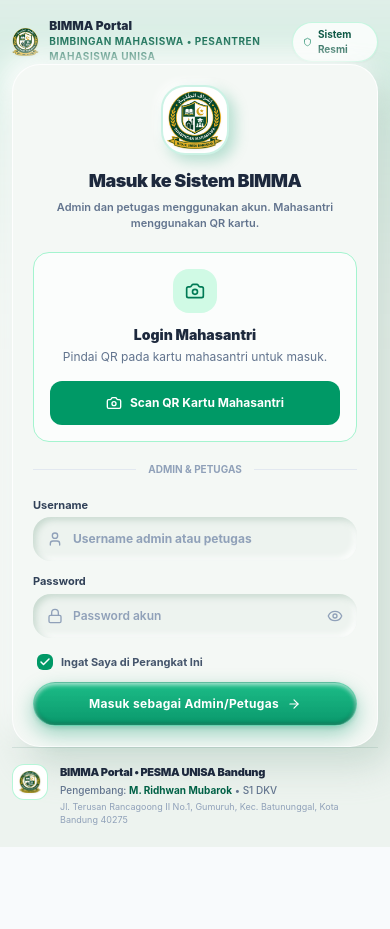
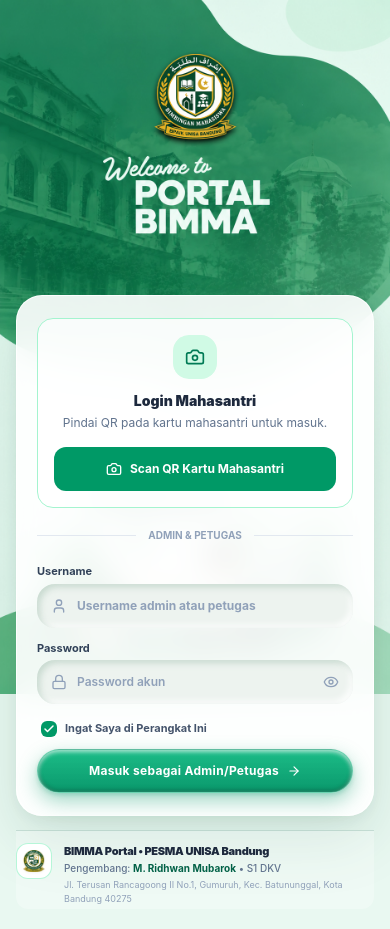
Before and after one commit to ridhwanmbrk-prog/BIMMAPortal, a React (Vite) app: page / in a window 390 px wide. Before the commit the page ends 847 px from the top, so only its background shows below. Built offline with nearby package versions, Linux system fonts and the light colour scheme.

Commit message:
Redesign responsive BIMMA login page

```diff
--- a/src/index.css
+++ b/src/index.css
@@ -135,3 +135,130 @@
 .dark ::-webkit-scrollbar-thumb {
   background: rgba(16, 185, 129, 0.4);
 }
+
+
+/* =========================================================
+   BIMMA PORTAL — HALAMAN LOGIN RESPONSIF
+   Background desktop dan mobile berada di public/images.
+   ========================================================= */
+
+.bimma-login-page {
+  box-sizing: border-box;
+  display: grid;
+  grid-template-columns: minmax(0, 1fr) minmax(360px, min(42vw, 540px));
+  grid-template-rows: minmax(0, 1fr) auto;
+  column-gap: clamp(24px, 5vw, 80px);
+  min-height: 100vh;
+  min-height: 100svh;
+  width: 100%;
+  padding: clamp(24px, 4vh, 48px)
+    clamp(24px, 6vw, 96px)
+    24px
+    clamp(24px, 4vw, 64px);
+  background-color: #e9f8f1;
+  background-image: url('/images/LOGIN-BG-BIMMA-desktop.jpg');
+  background-repeat: no-repeat;
+  background-position: center center;
+  background-size: cover;
+  overflow-x: hidden;
+}
+
+.bimma-login-card {
+  grid-column: 2;
+  grid-row: 1;
+  align-self: center;
+  justify-self: stretch;
+  width: 100%;
+  max-width: 540px;
+  margin: 0;
+  padding: clamp(24px, 2.4vw, 36px);
+  box-sizing: border-box;
+  border: 1px solid rgba(255, 255, 255, 0.88);
+  border-radius: 30px;
+  background: rgba(255, 255, 255, 0.91);
+  box-shadow:
+    0 24px 60px rgba(0, 83, 57, 0.13),
+    0 4px 16px rgba(0, 83, 57, 0.06);
+  backdrop-filter: blur(16px);
+  -webkit-backdrop-filter: blur(16px);
+}
+
+.bimma-login-footer {
+  grid-column: 2;
+  grid-row: 2;
+  justify-self: stretch;
+  width: 100%;
+  max-width: 540px;
+  box-sizing: border-box;
+  padding-top: 14px;
+  padding-bottom: 4px;
+  border-top: 1px solid rgba(0, 91, 62, 0.16);
+}
+
+@media (max-width: 767px) {
+  .bimma-login-page {
+    grid-template-columns: minmax(0, 1fr);
+    grid-template-rows: auto auto;
+    justify-items: center;
+    align-content: start;
+    gap: 14px;
+    min-height: 100vh;
+    min-height: 100svh;
+    padding:
+      clamp(260px, 35vh, 380px)
+      16px
+      20px;
+    background-color: #e9f8f1;
+    background-image: url('/images/LOGIN-BG-BIMMA-mobile.jpg');
+    background-position: top center;
+    background-size: 100% auto;
+    background-repeat: no-repeat;
+  }
+
+  .bimma-login-card {
+    grid-column: 1;
+    grid-row: 1;
+    align-self: start;
+    justify-self: center;
+    width: 100%;
+    max-width: 520px;
+    padding: 22px 20px;
+    border-radius: 26px;
+  }
+
+  .bimma-login-footer {
+    grid-column: 1;
+    grid-row: 2;
+    justify-self: center;
+    width: 100%;
+    max-width: 520px;
+    padding-top: 12px;
+    padding-bottom: 4px;
+    background: rgba(255, 255, 255, 0.28);
+    border-radius: 0 0 12px 12px;
+  }
+}
+
+@media (max-width: 380px) {
+  .bimma-login-page {
+    padding-left: 12px;
+    padding-right: 12px;
+  }
+
+  .bimma-login-card {
+    padding: 18px 15px;
+    border-radius: 22px;
+  }
+}
+
+@media (max-height: 650px) and (min-width: 768px) {
+  .bimma-login-page {
+    padding-top: 18px;
+    padding-bottom: 14px;
+  }
+
+  .bimma-login-card {
+    padding-top: 20px;
+    padding-bottom: 20px;
+  }
+}
--- a/src/pages/LoginPage.tsx
+++ b/src/pages/LoginPage.tsx
@@ -6,7 +6,6 @@
   Eye,
   EyeOff,
   ArrowRight,
-  Shield,
   Check,
   Camera,
 } from 'lucide-react';
@@ -193,42 +192,8 @@
   };
 
   return (
-    <div className="min-h-screen bg-[#edf3ef] flex flex-col justify-between items-center p-3 sm:p-6 lg:p-8 font-sans select-none relative overflow-x-hidden">
-      <div className="absolute top-0 left-1/2 -translate-x-1/2 w-[700px] h-[280px] bg-gradient-to-b from-[#10b981]/15 to-transparent blur-3xl pointer-events-none" />
-
-      <header className="w-full max-w-md flex items-center justify-between relative z-10 pt-2 sm:pt-4">
-        <div className="flex items-center gap-2.5">
-          <UnisaLogo size={36} />
-          <div>
-            <h2 className="text-xs sm:text-sm font-black text-slate-800 leading-none">
-              BIMMA Portal
-            </h2>
-            <p className="text-[10px] text-emerald-800 font-bold uppercase tracking-wider mt-0.5">
-              Bimbingan Mahasiswa • Pesantren Mahasiswa UNISA
-            </p>
-          </div>
-        </div>
-
-        <div className="flex items-center gap-1.5 px-2.5 py-1 rounded-full bg-white/80 border border-emerald-200/60 shadow-xs text-[10px] font-bold text-emerald-900">
-          <Shield className="w-3 h-3 text-emerald-700" />
-          <span>Sistem Resmi</span>
-        </div>
-      </header>
-
-      <main className="w-full max-w-md bg-[#f4f8f5] rounded-[28px] sm:rounded-[36px] shadow-[14px_18px_36px_rgba(160,190,175,0.45),-10px_-10px_28px_rgba(255,255,255,0.95)] border border-white/90 p-5 sm:p-7 flex flex-col items-center my-auto relative z-10">
-        <div className="p-1 rounded-[24px] bg-white shadow-[6px_6px_14px_rgba(5,150,105,0.25),-4px_-4px_10px_rgba(255,255,255,0.8)] border-2 border-emerald-500/20 flex items-center justify-center">
-          <UnisaLogo size={56} />
-        </div>
-
-        <div className="text-center mt-3 mb-5">
-          <h1 className="text-lg sm:text-xl font-black tracking-tight text-slate-800">
-            Masuk ke Sistem BIMMA
-          </h1>
-          <p className="text-[11px] sm:text-xs font-semibold text-slate-500 mt-1">
-            Admin dan petugas menggunakan akun. Mahasantri menggunakan QR kartu.
-          </p>
-        </div>
-
+    <div className="bimma-login-page font-sans relative">
+      <main className="bimma-login-card relative z-10 w-full max-w-[520px] flex flex-col items-center">
         {error && (
           <div className="w-full mb-4 p-3 rounded-2xl bg-rose-50 border border-rose-200 text-rose-600 text-xs text-center font-bold">
             {error}
@@ -398,7 +363,7 @@
         </div>
       )}
 
-      <footer className="w-full max-w-md relative z-10 pt-4 pb-2 border-t border-emerald-900/10 text-left">
+      <footer className="bimma-login-footer relative z-10 text-left">
         <div className="flex items-start gap-3">
           <div className="w-9 h-9 rounded-xl bg-white p-1.5 border border-emerald-200/80 shrink-0 flex items-center justify-center">
             <UnisaLogo size={24} />
```
Also changed, not shown: public/images/LOGIN-BG-BIMMA-desktop.jpg (added), public/images/LOGIN-BG-BIMMA-mobile.jpg (added).
